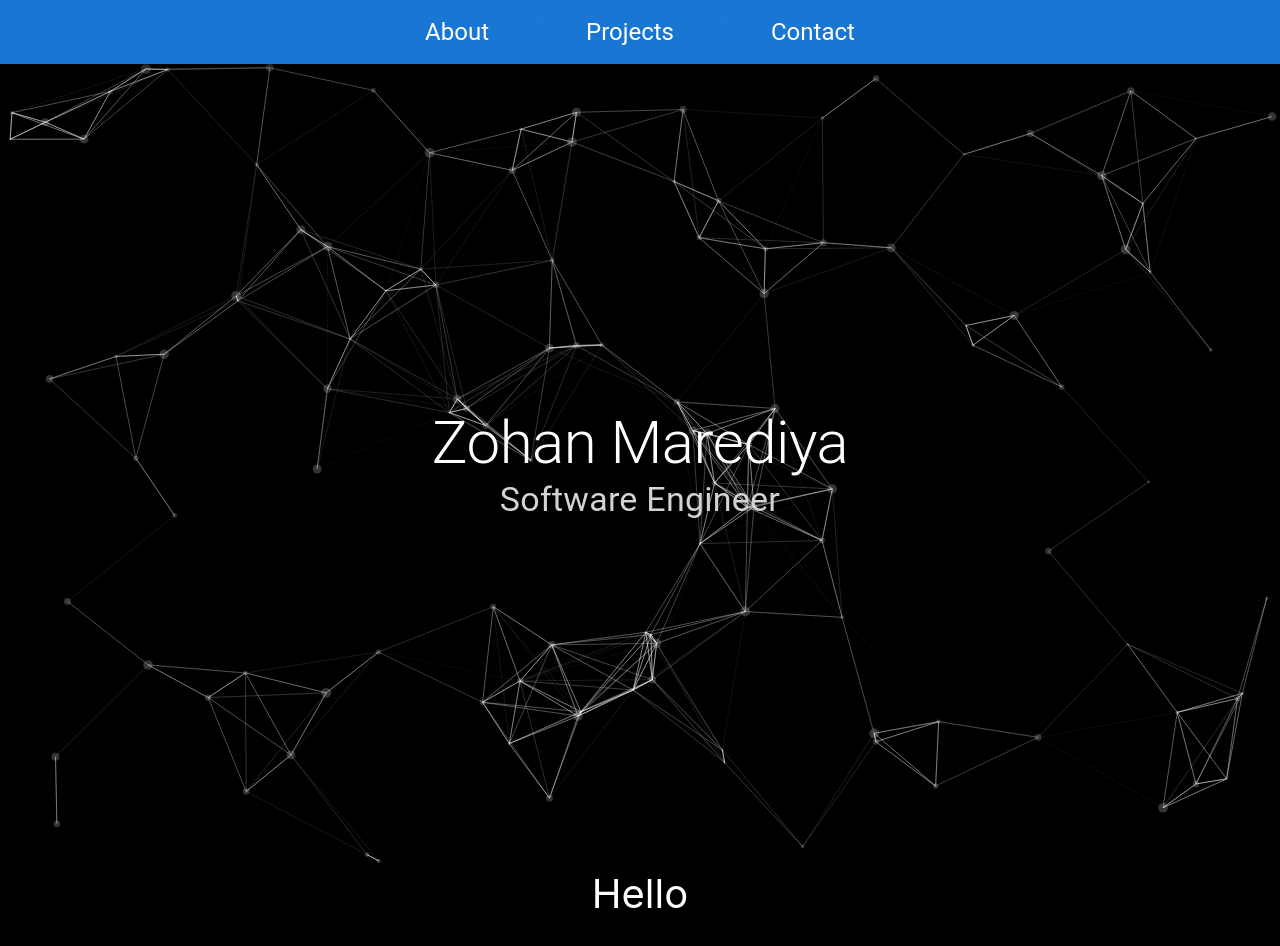
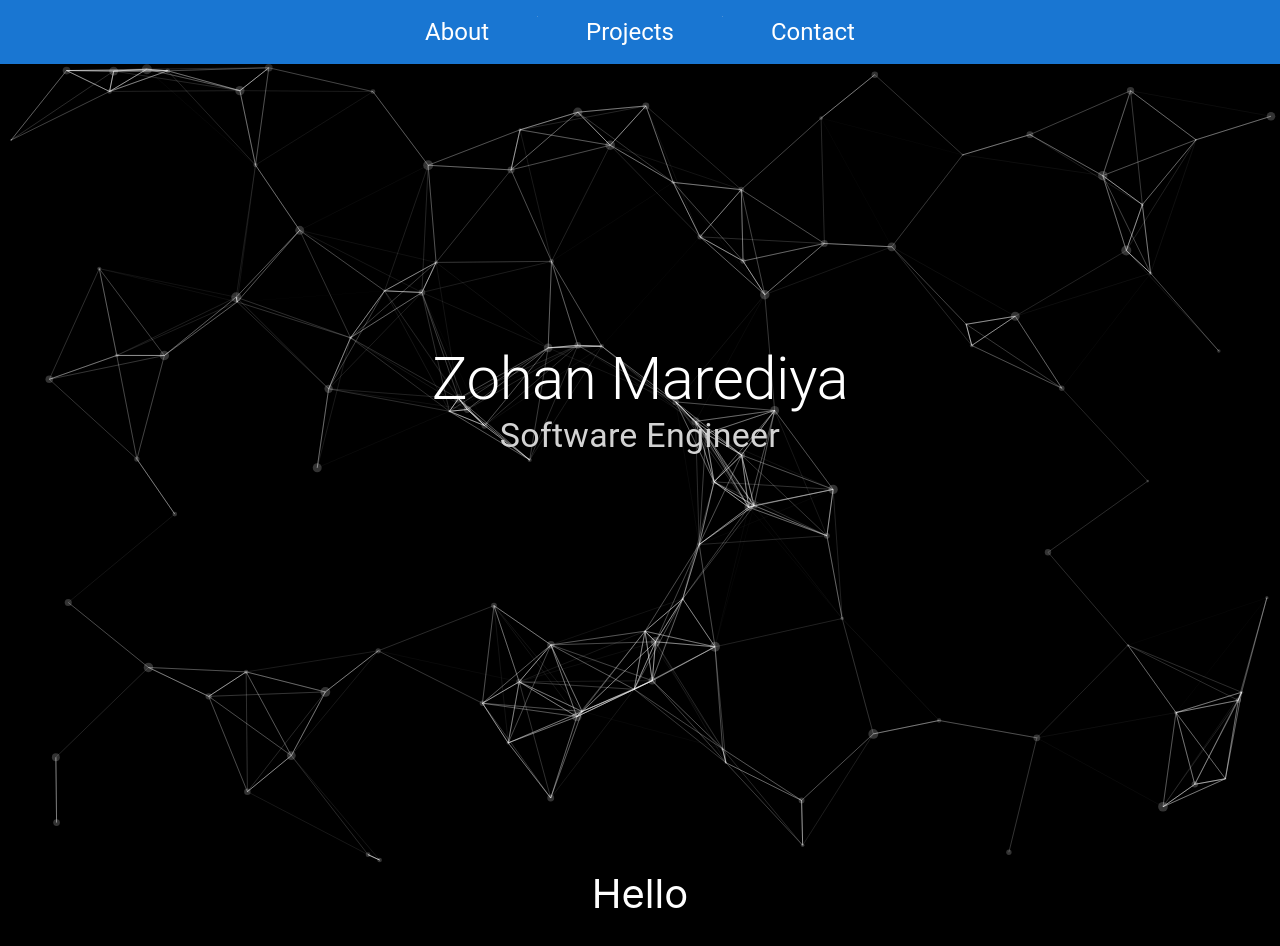
Before and after one commit to ZohanM/ZohanM.github.io, a React (Create React App) app: page / in a window 1280 px wide. Shown: the top 946 px of the page. Built offline with nearby package versions, Linux system fonts and the light colour scheme; the HTML template or start-up script is replaced by a standard one.

Commit message:
Center hero div, and tweaked particles to stop fast behavior

```diff
--- a/src/components/Hero.css
+++ b/src/components/Hero.css
@@ -14,4 +14,6 @@
     height: 100vh;
     background-color: transparent;
     color: white;
+    top:0;
+    overflow: hidden;
 }
--- a/src/components/Hero.js
+++ b/src/components/Hero.js
@@ -64,6 +64,7 @@ function MyParticle({particleColor}){
               random: false,
               speed: 2,
               straight: false,
+              decay: 0.00025,
             },
             number: {
               density: {
```
